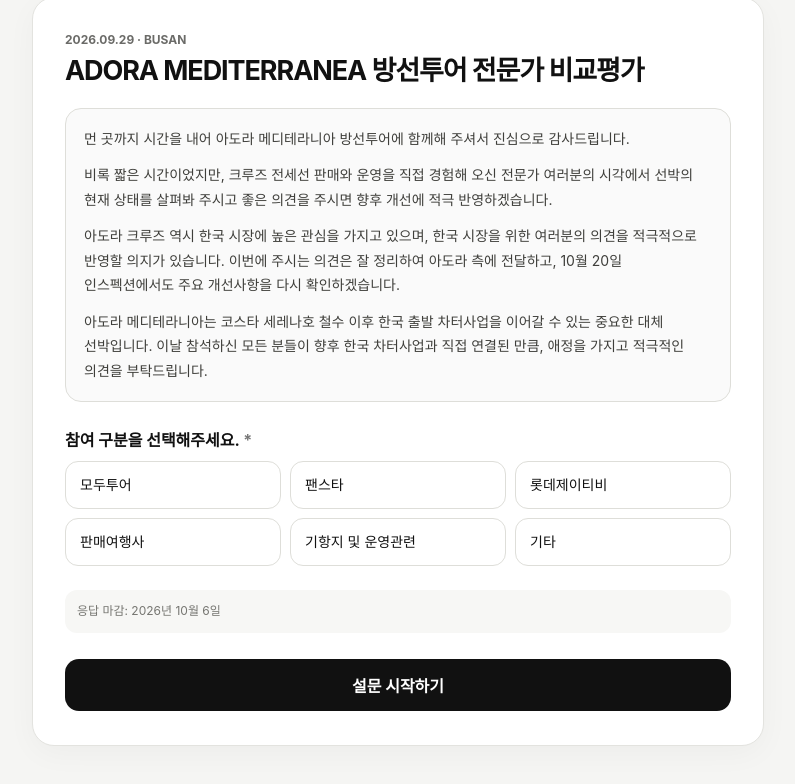
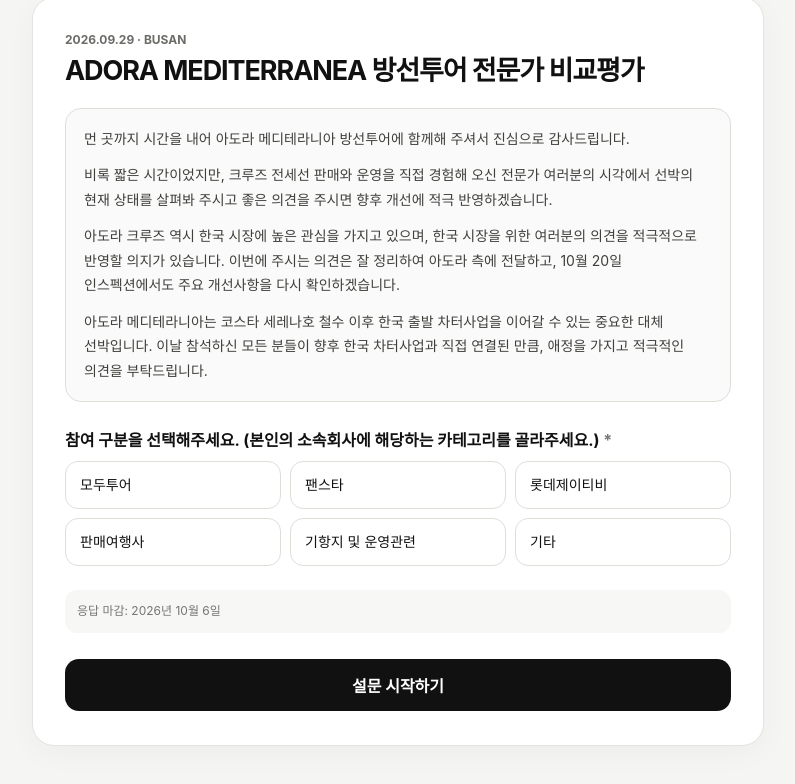
Before and after one commit to galincia-hub/MD, a plain HTML site: page adora-ship-visit-0929/survey/index.html in a window 1280 px wide. Shown: the part 86-870 px from the top of the page, without its empty margins (242-1037 px from the left). Drawn offline with Linux system fonts and the light colour scheme.

Commit message:
Load survey UI instruction patch

```diff
--- a/adora-ship-visit-0929/survey/index.html
+++ b/adora-ship-visit-0929/survey/index.html
@@ -17,6 +17,7 @@
   </main>
   <script src="config.js"></script>
   <script src="script.js"></script>
+  <script src="ui-patch.js"></script>
   <script src="form-submit.js"></script>
 </body>
 </html>
```
